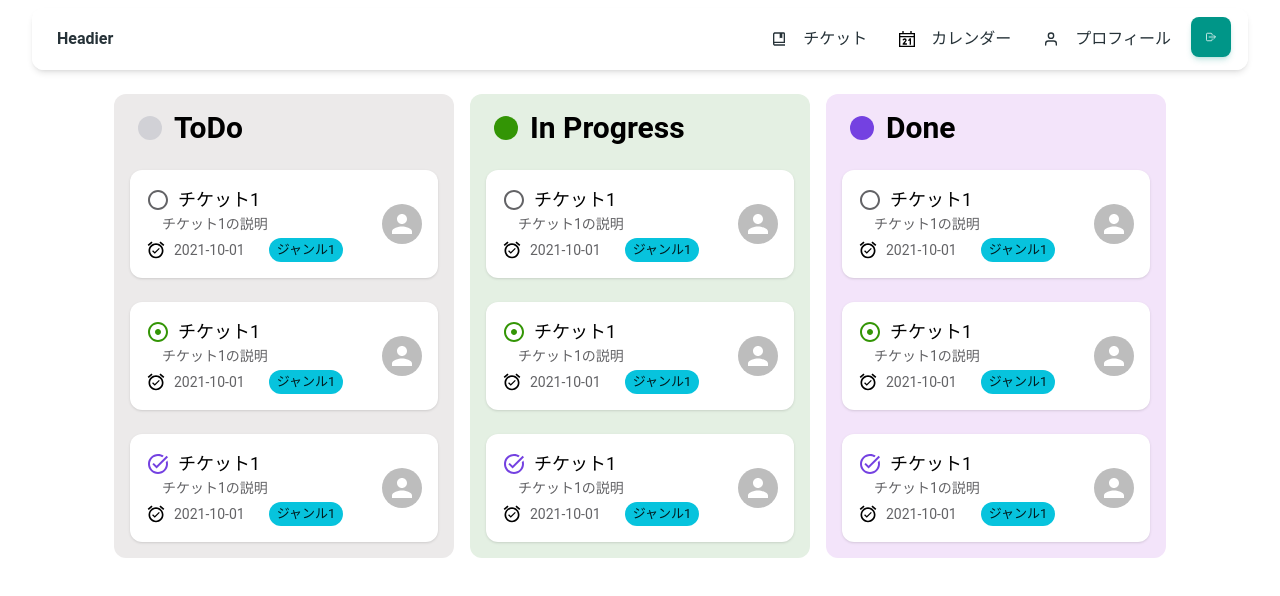
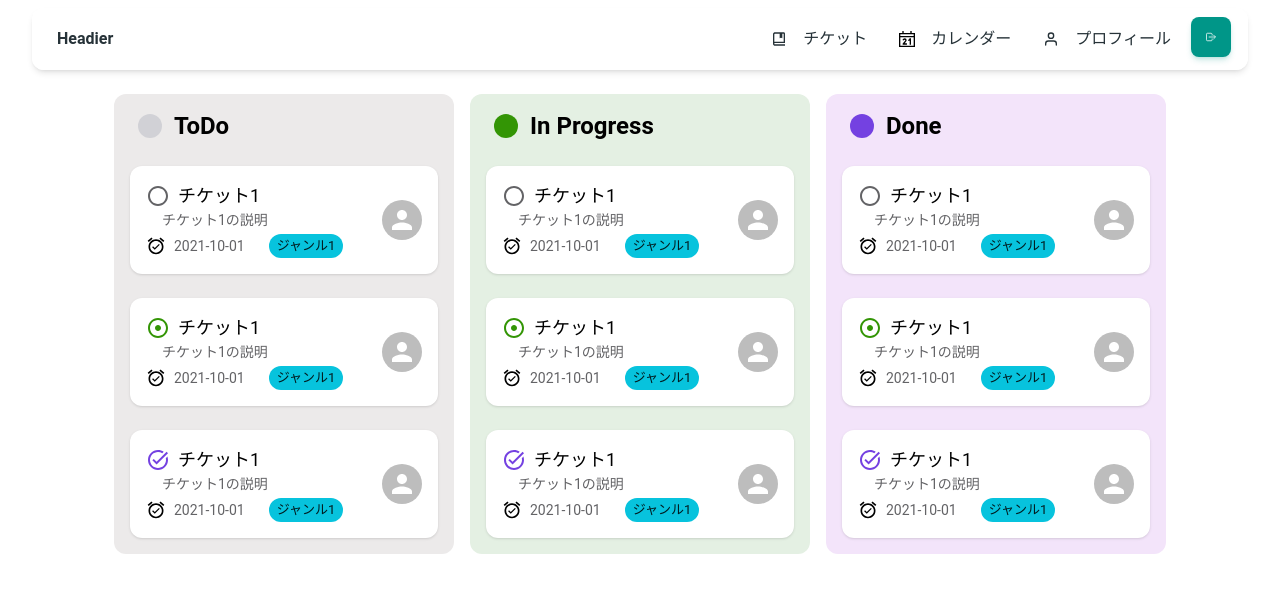
Before and after one commit to yu-3in/team_c_frontend, a React (Vite) app: page /tickets in a window 1280 px wide. Shown: the top 596 px of the page. Built offline with nearby package versions, Linux system fonts and the light colour scheme.

Commit message:
chore: change TicketList title fontSize

```diff
--- a/src/components/Tickets/TicketList.tsx
+++ b/src/components/Tickets/TicketList.tsx
@@ -29,7 +29,7 @@ export const TicketList: React.FC<TicketListProps> = ({ tickets, status }) => {
         <div
           className="h-6 w-6 rounded-full"
           style={{ backgroundColor: statusConfig[status].circleColor }}></div>
-        <h2 className="text-3xl font-bold">{statusConfig[status].title}</h2>
+        <h2 className="text-2xl font-bold">{statusConfig[status].title}</h2>
       </div>
 
       {tickets.map((ticket) => (
```
